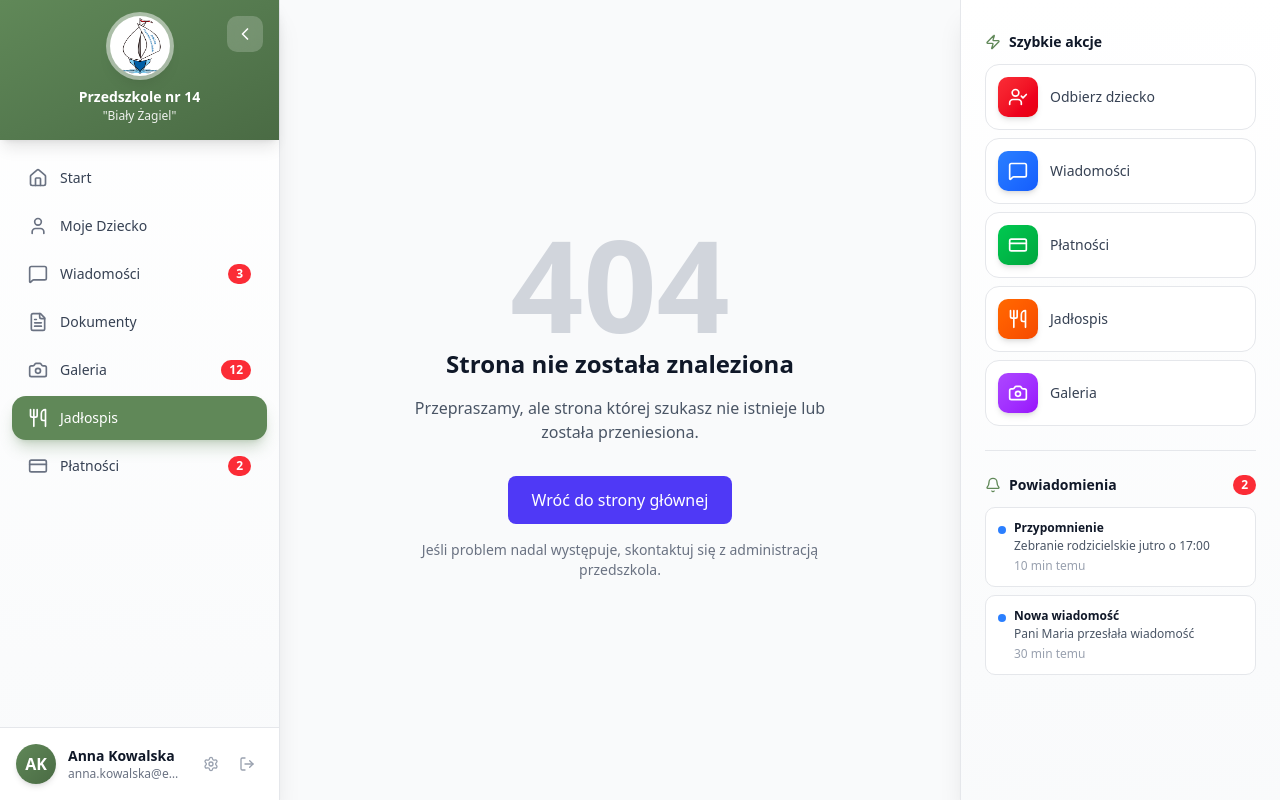
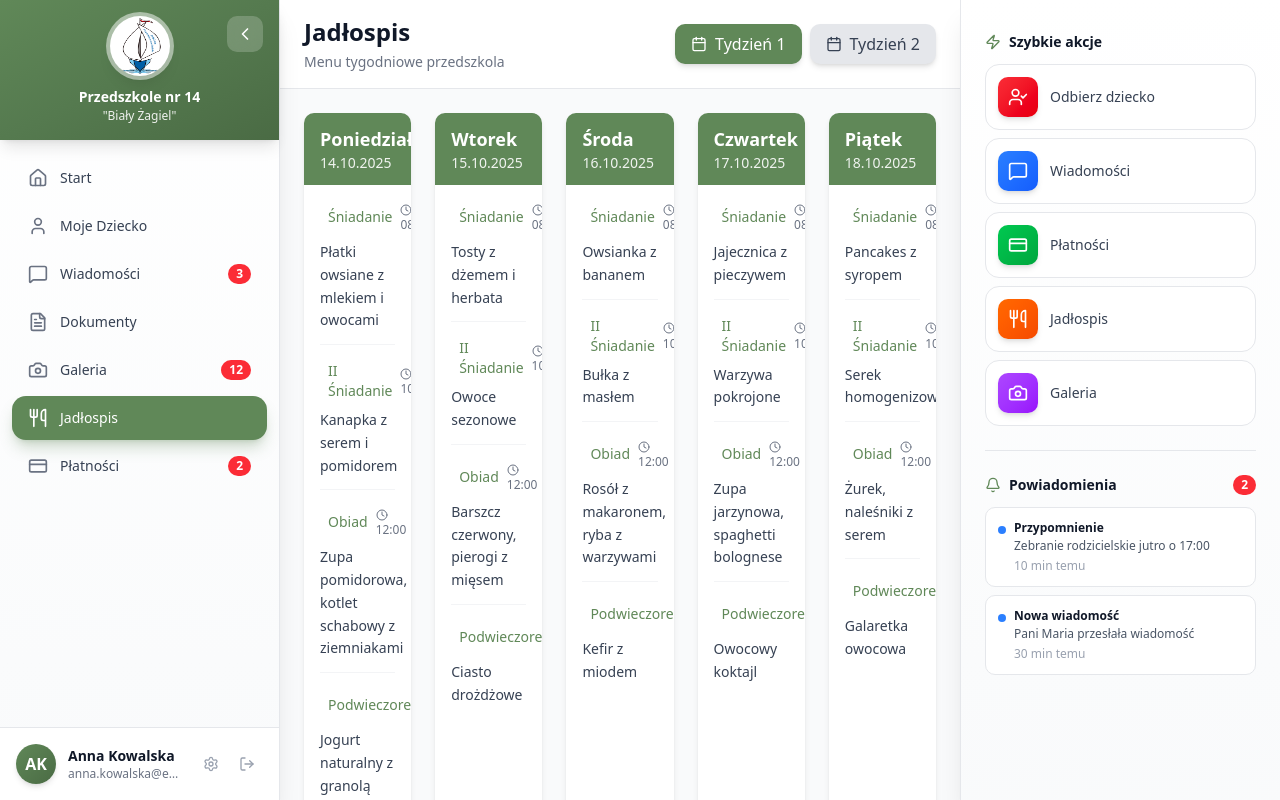
Before and after one commit to M-Itrych/projekt-wdrozeniowy, a Next.js app: page /jadlospis in a window 1280 px wide. Before the commit this address had no page. Built offline with nearby package versions, Linux system fonts and the light colour scheme.

Commit message:
Jadlospis

```diff
--- a/app/(pages)/galeria/page.tsx
+++ b/app/(pages)/galeria/page.tsx
@@ -35,16 +35,6 @@ const Galeria = () => {
                         <p className="text-sm text-gray-500 mt-1">
                             Zdjęcia z przedszkola
                         </p>
-                    </div>
-                    <div className="flex gap-2">
-                        <button className="bg-[#608858] text-white px-4 py-2 rounded-lg hover:bg-[#4a6b44] transition-colors flex items-center gap-2 shadow-md">
-                            <Upload className="w-4 h-4" />
-                            Dodaj zdjęcia
-                        </button>
-                        <button className="bg-gray-600 text-white px-4 py-2 rounded-lg hover:bg-gray-700 transition-colors flex items-center gap-2 shadow-md">
-                            <Download className="w-4 h-4" />
-                            Pobierz wszystkie
-                        </button>
                     </div>
                 </div>
             </div>
--- /dev/null
+++ b/app/(pages)/jadlospis/page.tsx
@@ -0,0 +1,162 @@
+"use client"
+
+import React from "react";
+import { Calendar, Clock, Utensils, Apple, Coffee, Heart } from "lucide-react";
+
+const Jadlospis = () => {
+    const [selectedWeek, setSelectedWeek] = React.useState<number>(1);
+
+    const weeks = [
+        {
+            id: 1,
+            label: "Tydzień 1",
+            days: [
+                {
+                    day: "Poniedziałek",
+                    date: "14.10.2025",
+                    meals: [
+                        { type: "Śniadanie", time: "08:00", name: "Płatki owsiane z mlekiem i owocami", icon: <Apple className="w-4 h-4" /> },
+                        { type: "II Śniadanie", time: "10:00", name: "Kanapka z serem i pomidorem", icon: <Coffee className="w-4 h-4" /> },
+                        { type: "Obiad", time: "12:00", name: "Zupa pomidorowa, kotlet schabowy z ziemniakami", icon: <Utensils className="w-4 h-4" /> },
+                        { type: "Podwieczorek", time: "15:00", name: "Jogurt naturalny z granolą", icon: <Heart className="w-4 h-4" /> }
+                    ]
+                },
+                {
+                    day: "Wtorek",
+                    date: "15.10.2025",
+                    meals: [
+                        { type: "Śniadanie", time: "08:00", name: "Tosty z dżemem i herbata", icon: <Apple className="w-4 h-4" /> },
+                        { type: "II Śniadanie", time: "10:00", name: "Owoce sezonowe", icon: <Coffee className="w-4 h-4" /> },
+                        { type: "Obiad", time: "12:00", name: "Barszcz czerwony, pierogi z mięsem", icon: <Utensils className="w-4 h-4" /> },
+                        { type: "Podwieczorek", time: "15:00", name: "Ciasto drożdżowe", icon: <Heart className="w-4 h-4" /> }
+                    ]
+                },
+                {
+                    day: "Środa",
+                    date: "16.10.2025",
+                    meals: [
+                        { type: "Śniadanie", time: "08:00", name: "Owsianka z bananem", icon: <Apple className="w-4 h-4" /> },
+                        { type: "II Śniadanie", time: "10:00", name: "Bułka z masłem", icon: <Coffee className="w-4 h-4" /> },
+                        { type: "Obiad", time: "12:00", name: "Rosół z makaronem, ryba z warzywami", icon: <Utensils className="w-4 h-4" /> },
+                        { type: "Podwieczorek", time: "15:00", name: "Kefir z miodem", icon: <Heart className="w-4 h-4" /> }
+                    ]
+                },
+                {
+                    day: "Czwartek",
+                    date: "17.10.2025",
+                    meals: [
+                        { type: "Śniadanie", time: "08:00", name: "Jajecznica z pieczywem", icon: <Apple className="w-4 h-4" /> },
+                        { type: "II Śniadanie", time: "10:00", name: "Warzywa pokrojone", icon: <Coffee className="w-4 h-4" /> },
+                        { type: "Obiad", time: "12:00", name: "Zupa jarzynowa, spaghetti bolognese", icon: <Utensils className="w-4 h-4" /> },
+                        { type: "Podwieczorek", time: "15:00", name: "Owocowy koktajl", icon: <Heart className="w-4 h-4" /> }
+                    ]
+                },
+                {
+                    day: "Piątek",
+                    date: "18.10.2025",
+                    meals: [
+                        { type: "Śniadanie", time: "08:00", name: "Pancakes z syropem", icon: <Apple className="w-4 h-4" /> },
+                        { type: "II Śniadanie", time: "10:00", name: "Serek homogenizowany", icon: <Coffee className="w-4 h-4" /> },
+                        { type: "Obiad", time: "12:00", name: "Żurek, naleśniki z serem", icon: <Utensils className="w-4 h-4" /> },
+                        { type: "Podwieczorek", time: "15:00", name: "Galaretka owocowa", icon: <Heart className="w-4 h-4" /> }
+                    ]
+                }
+            ]
+        }
+    ];
+
+    const currentWeek = weeks.find(week => week.id === selectedWeek);
+
+    return (
+        <div className="w-full h-screen bg-gray-50 flex flex-col overflow-hidden">
+            <div className="bg-white border-b border-gray-200 px-6 py-4">
+                <div className="flex justify-between items-center">
+                    <div>
+                        <h1 className="text-2xl font-bold text-gray-900">Jadłospis</h1>
+                        <p className="text-sm text-gray-500 mt-1">
+                            Menu tygodniowe przedszkola
+                        </p>
+                    </div>
+                    <div className="flex gap-2">
+                        <button
+                            onClick={() => setSelectedWeek(1)}
+                            className={`px-4 py-2 rounded-lg transition-colors flex items-center gap-2 shadow-md ${
+                                selectedWeek === 1
+                                    ? 'bg-[#608858] text-white'
+                                    : 'bg-gray-200 text-gray-700 hover:bg-gray-300'
+                            }`}
+                        >
+                            <Calendar className="w-4 h-4" />
+                            Tydzień 1
+                        </button>
+                        <button
+                            onClick={() => setSelectedWeek(2)}
+                            className={`px-4 py-2 rounded-lg transition-colors flex items-center gap-2 shadow-md ${
+                                selectedWeek === 2
+                                    ? 'bg-[#608858] text-white'
+                                    : 'bg-gray-200 text-gray-700 hover:bg-gray-300'
+                            }`}
+                        >
+                            <Calendar className="w-4 h-4" />
+                            Tydzień 2
+                        </button>
+                    </div>
+                </div>
+            </div>
+
+            <div className="flex-1 p-6 overflow-y-auto">
+                <div className="grid grid-cols-1 lg:grid-cols-5 gap-6">
+                    {currentWeek?.days.map((day, dayIndex) => (
+                        <div key={dayIndex} className="bg-white rounded-lg shadow-md overflow-hidden">
+                            <div className="bg-[#608858] text-white px-4 py-3">
+                                <h3 className="font-semibold text-lg">{day.day}</h3>
+                                <p className="text-sm opacity-90">{day.date}</p>
+                            </div>
+                            <div className="p-4 space-y-4">
+                                {day.meals.map((meal, mealIndex) => (
+                                    <div key={mealIndex} className="border-b border-gray-100 pb-3 last:border-b-0">
+                                        <div className="flex items-center gap-2 mb-2">
+                                            {meal.icon}
+                                            <span className="font-medium text-sm text-[#608858]">{meal.type}</span>
+                                            <span className="text-xs text-gray-500 ml-auto">
+                                                <Clock className="w-3 h-3 inline mr-1" />
+                                                {meal.time}
+                                            </span>
+                                        </div>
+                                        <p className="text-sm text-gray-700 leading-relaxed">{meal.name}</p>
+                                    </div>
+                                ))}
+                            </div>
+                        </div>
+                    ))}
+                </div>
+
+                <div className="mt-8 bg-white rounded-lg shadow-md p-6">
+                    <h3 className="text-lg font-semibold text-gray-900 mb-4">Informacje o jadłospisie</h3>
+                    <div className="grid grid-cols-1 md:grid-cols-2 gap-6">
+                        <div>
+                            <h4 className="font-medium text-gray-900 mb-2">Zasady żywienia</h4>
+                            <ul className="text-sm text-gray-600 space-y-1">
+                                <li>• Posiłki przygotowywane są na miejscu</li>
+                                <li>• Uwzględniane są alergie i nietolerancje</li>
+                                <li>• Używamy świeżych, sezonowych produktów</li>
+                                <li>• Menu zatwierdzone przez dietetyka</li>
+                            </ul>
+                        </div>
+                        <div>
+                            <h4 className="font-medium text-gray-900 mb-2">Kontakt</h4>
+                            <ul className="text-sm text-gray-600 space-y-1">
+                                <li>• Kuchnia: (123) 456-789</li>
+                                <li>• Intendent: anna.kowalska@przedszkole.pl</li>
+                                <li>• Godziny: 7:00 - 16:00</li>
+                                <li>• Zmiany menu: z 3-dniowym wyprzedzeniem</li>
+                            </ul>
+                        </div>
+                    </div>
+                </div>
+            </div>
+        </div>
+    );
+};
+
+export default Jadlospis;
```
